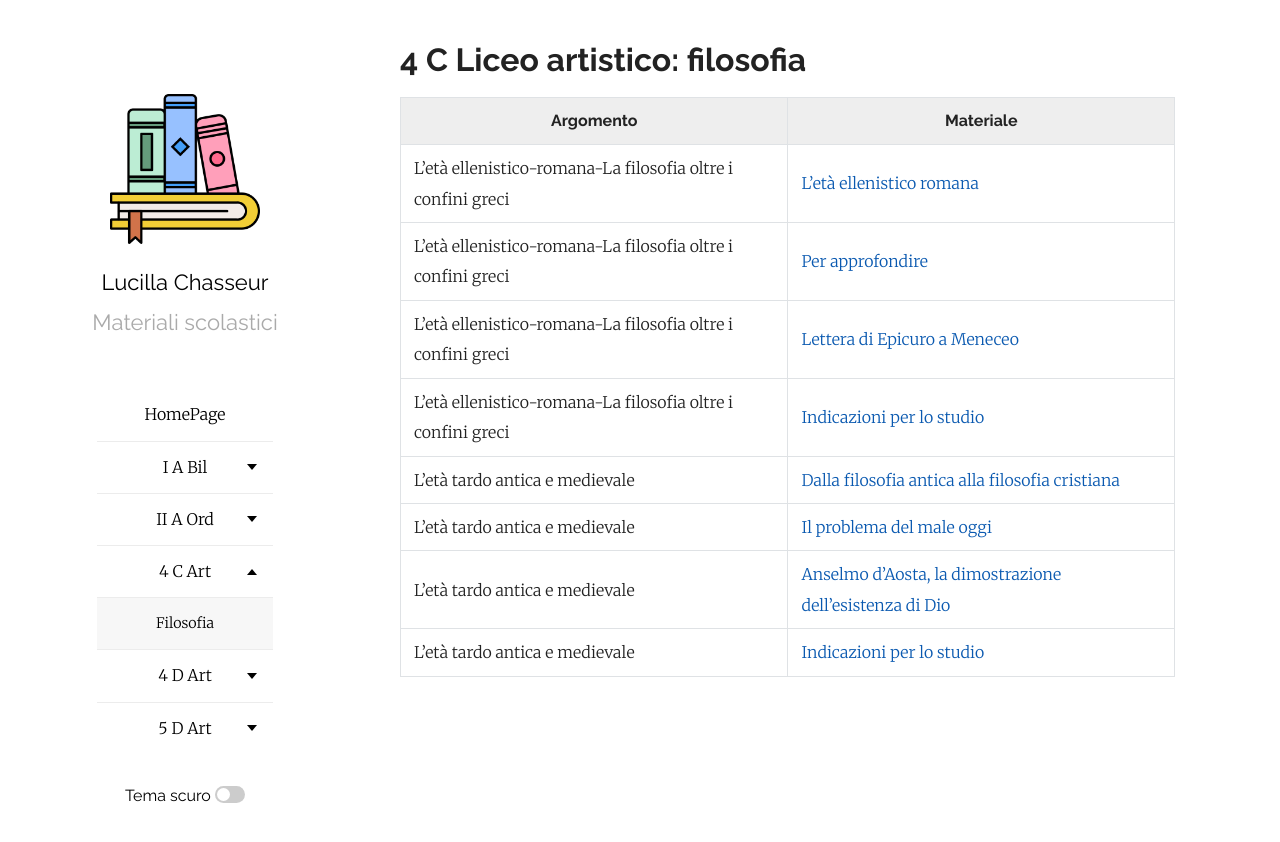
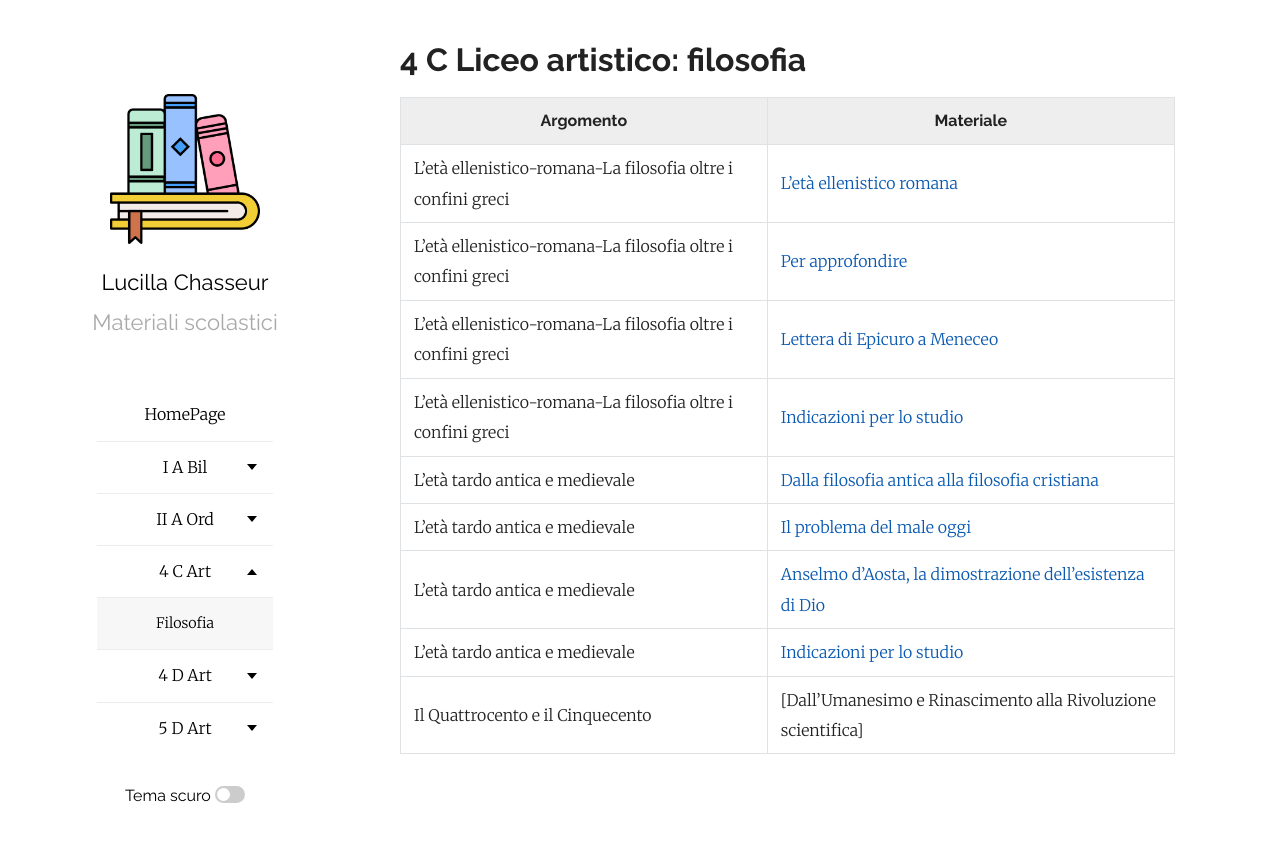
Before and after one commit to efemeridi/efemeridi.github.io, a Jekyll site: the page built from 4c_art_filosofia.md, in a window 1280 px wide. Shown: the top 842 px of the page. Built offline with Jekyll 4.4.1, drawn with Linux system fonts in a browser that asks for light colours; our own code applies the rules of GitHub Pages for plain Markdown files.

Commit message:
Add section for Il Quattrocento e il Cinquecento

```diff
--- a/4c_art_filosofia.md
+++ b/4c_art_filosofia.md
@@ -13,3 +13,4 @@ layout: page
 |L'età tardo antica e medievale|[Il problema del male oggi](/materiali/4_C_art/filosofia/05_il_problema_del_male_Jonas.pdf/)
 |L'età tardo antica e medievale|[Anselmo d'Aosta, la dimostrazione dell'esistenza di Dio](/materiali/4_C_art/filosofia/04_prova_anselmo.pdf/)
 |L'età tardo antica e medievale|[Indicazioni per lo studio](/materiali/4_C_art/filosofia/PROGRAMMI/02_filocristiana_4C_26_programma_testo.pdf/)
+|Il Quattrocento e il Cinquecento|[Dall'Umanesimo e Rinascimento alla Rivoluzione scientifica]
```
